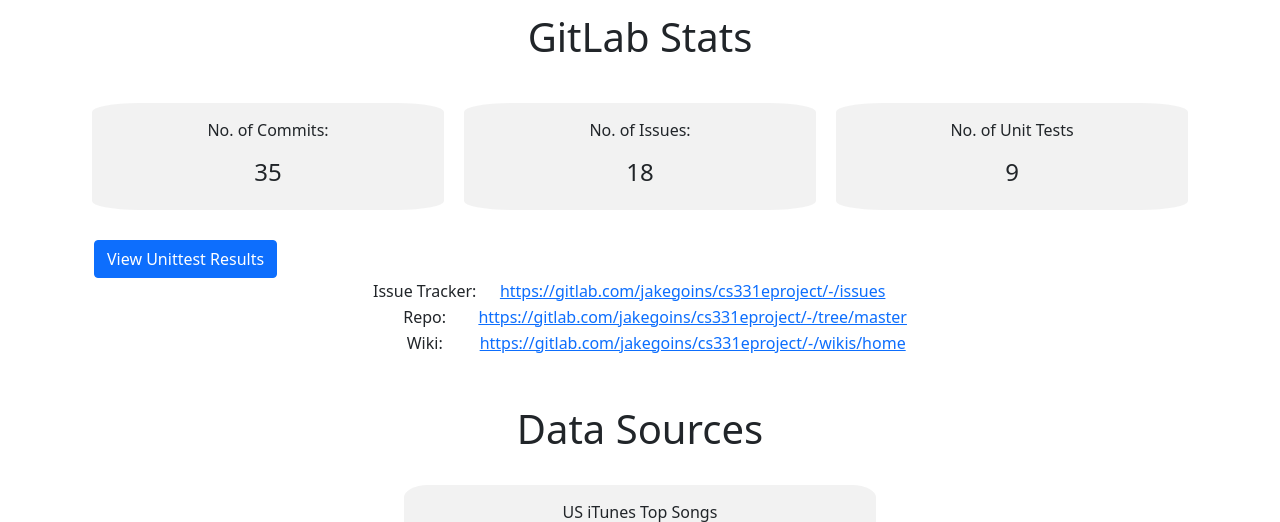
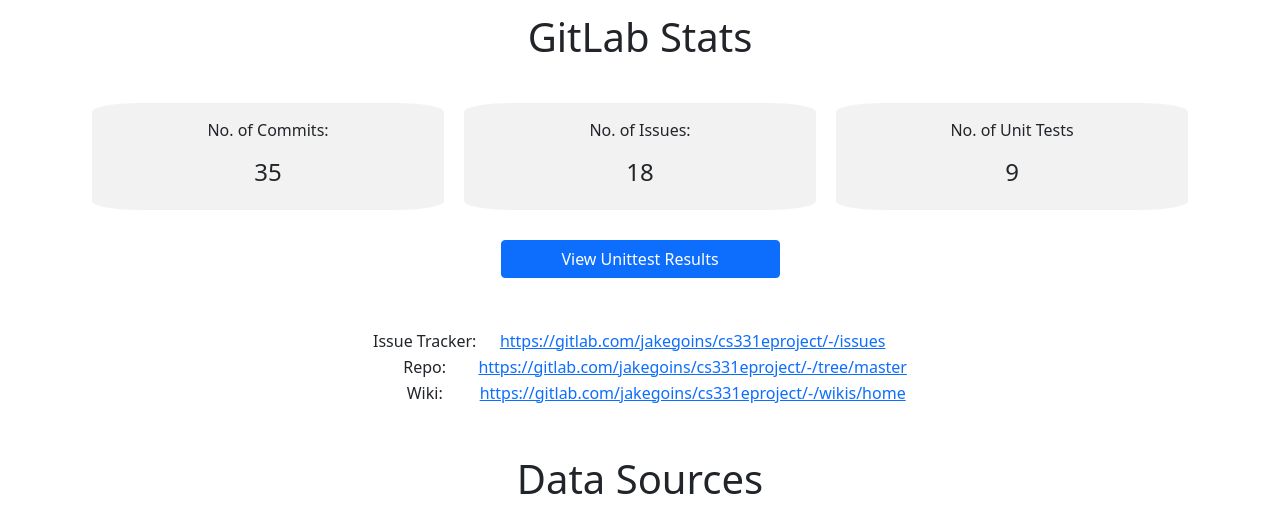
Before and after one commit to gqian75/Ephemeral, a Flask app: page /about/ in a window 1280 px wide. Shown: the part 2299-2821 px from the top of the page. Run offline with Flask 2, Linux system fonts and the light colour scheme; some libraries are stand-ins or nearby versions.

Commit message:
Centered tests button

```diff
--- a/frontend/templates/about.html
+++ b/frontend/templates/about.html
@@ -145,10 +145,12 @@
         </div>
     </div>
 
-    <!-- Button trigger modal -->
-    <button type="button" class="btn btn-primary" data-bs-toggle="modal" data-bs-target="#exampleModal">
-        View Unittest Results
-    </button>
+    <div class="row">
+        <!-- Button trigger modal -->
+        <button type="button" class="btn btn-primary col-3 center-table" data-bs-toggle="modal" data-bs-target="#exampleModal">
+            View Unittest Results
+        </button>
+    </div>
 
     <!-- Modal -->
     <div class="modal fade" id="exampleModal" tabindex="-1" aria-labelledby="exampleModalLabel" aria-hidden="true">
```
